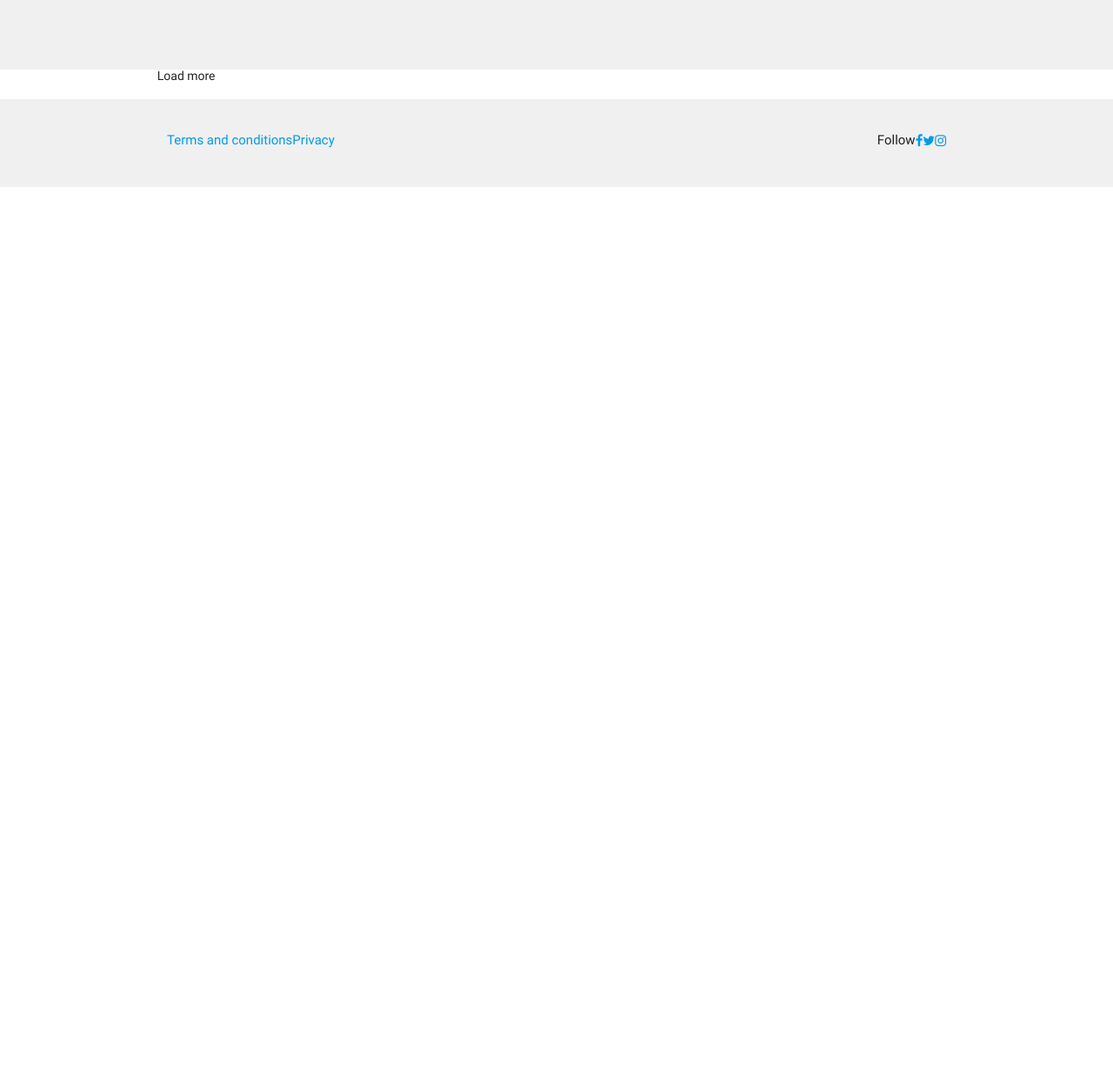
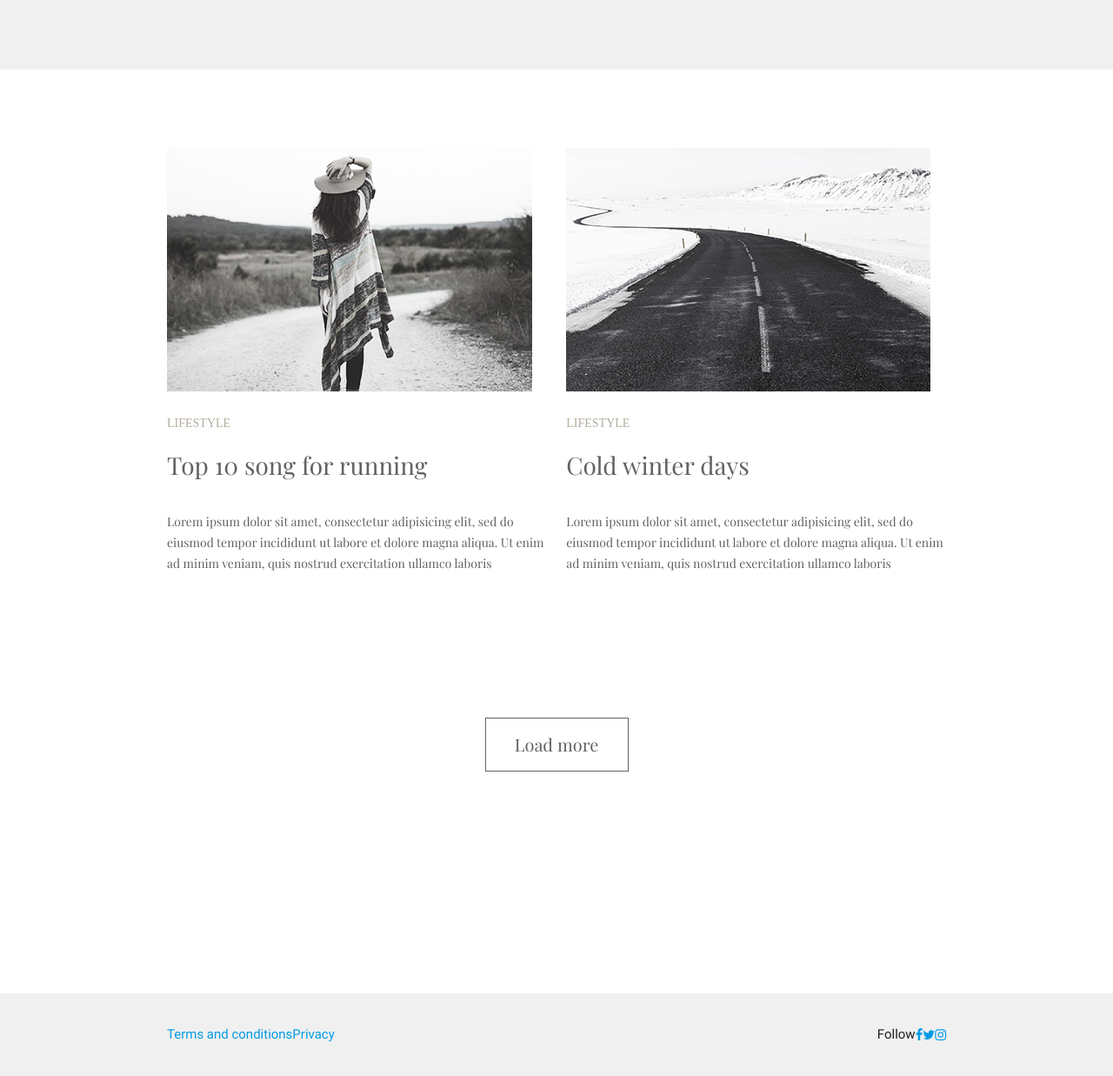
Before and after one commit to VladZelenko/lesson_4-minimo, a website: page app/index.html in a window 1280 px wide. Shown: the part 2878-4115 px from the top of the page at 87% size. Before the commit the page ends 3093 px from the top, so only its background shows below. Drawn offline with nearby package versions, Linux system fonts and the light colour scheme; a web font is replaced by a local one.

Commit message:
add styles section tape-post

```diff
--- a/app/index.html
+++ b/app/index.html
@@ -116,7 +116,7 @@
 							Lorem ipsum dolor sit amet, consectetur adipisicing elit, sed do eiusmod tempor incididunt ut labore et dolore magna aliqua. Ut enim ad minim veniam, quis nostrud exercitation ullamco laboris
 						</p>
 					</div>
-					<div class="col s12 m6">
+<!-- 					<div class="col s12 m6">
 						<img src="img/image-5.png" alt="">
 						<h2 class="category">lifestyle</h2>
 						<h3 class="title">Top 10 song for running</h3>
@@ -147,10 +147,10 @@
 						<p>
 							Lorem ipsum dolor sit amet, consectetur adipisicing elit, sed do eiusmod tempor incididunt ut labore et dolore magna aliqua. Ut enim ad minim veniam, quis nostrud exercitation ullamco laboris
 						</p>
-					</div>
+					</div> -->
 				</div>
-				<div id="loadMore">Load more</div>
 			</div>
+			<div id="loadMore">Load more</div>
 			<!-- <div class="waves-effect waves-light btn-large" id="loadMore">Load more</div> -->
 		</div>
 	</section>
--- a/app/sass/components/_buttons.scss
+++ b/app/sass/components/_buttons.scss
@@ -0,0 +1,10 @@
+#loadMore {
+	margin: 165px auto;
+	display: block;
+	width: 165px;
+	color: $primary_font_color;
+	font: 400 20px/60px $secondary_font;
+	text-align: center;
+	border: 1px solid $primary_font_color;
+	cursor: pointer;
+}
--- a/app/sass/partials/_posts.scss
+++ b/app/sass/partials/_posts.scss
@@ -1,6 +1,6 @@
 .previews {padding: 70px 0;}
 .posts {padding: 0 60px 120px 0;}
-.posts {
+.posts, .tape-post {
 	.category {
 		color: #b4ad9e;
 		font: 300 14px Ubuntu;
--- a/app/sass/partials/_tape-post.scss
+++ b/app/sass/partials/_tape-post.scss
@@ -1,8 +1,8 @@
 .tape-post {
-
+	padding: 90px 0;
 	font-size: 14px;
 	h2, h3 {
 		font-size: 16px;
 	}
 }
-	#myList div{ display:none;}
+	// #myList div{ display:none;}
```
Also changed, not shown: app/css/main.css.
